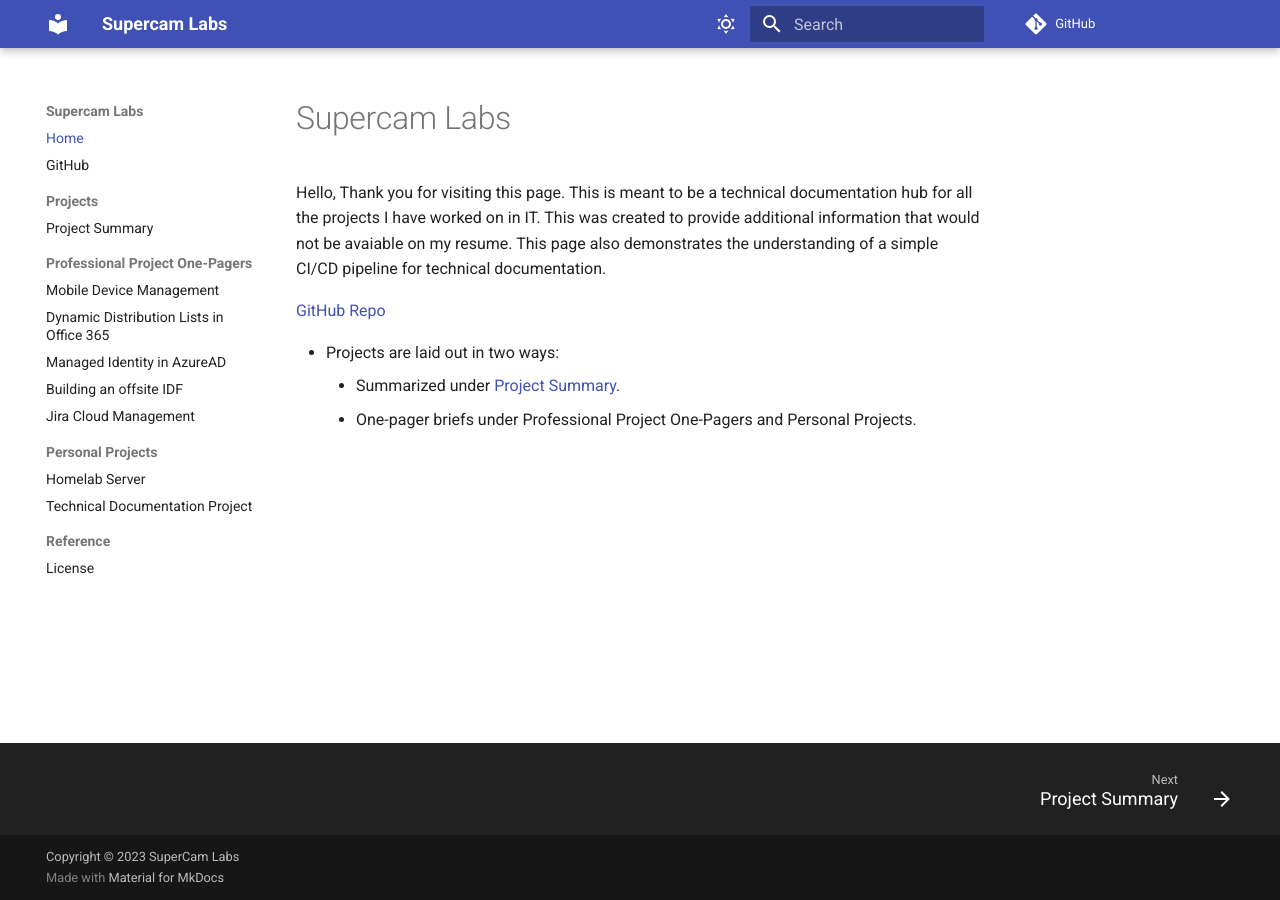
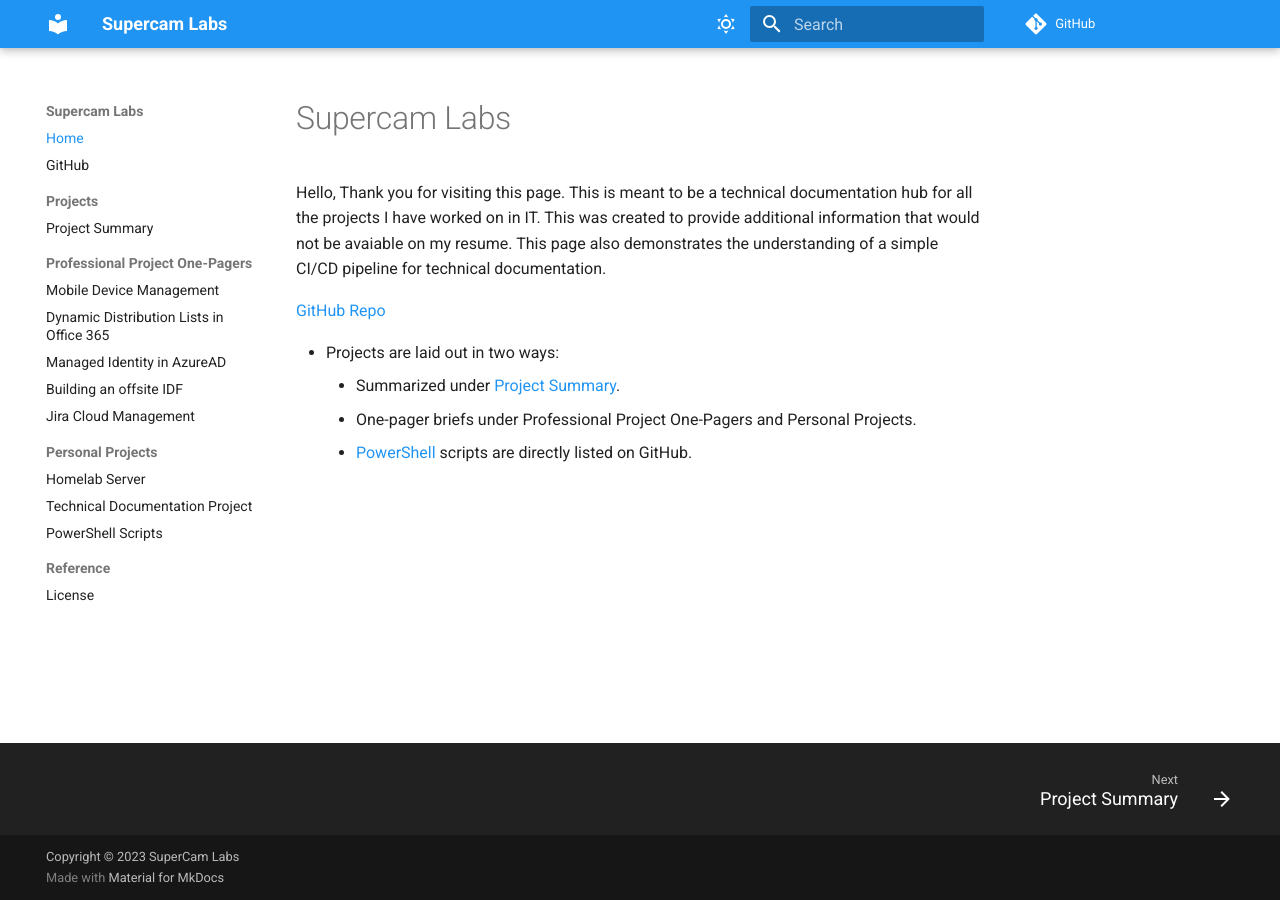
Before and after one commit to supercam/greybox, an MkDocs documentation site: the page built from docs/index.md, in a window 1280 px wide. Built offline with MkDocs 1.6.1 and Material for MkDocs 9.7.7, drawn with Linux system fonts in a browser that asks for light colours.

Commit message:
mkdocs updates
uploading diagrams + links

```diff
--- a/docs/index.md
+++ b/docs/index.md
@@ -2,8 +2,9 @@
 
 Hello, Thank you for visiting this page.  This is meant to be a technical documentation hub for all the projects I have worked on in IT.  This was created to provide additional information that would not be avaiable on my resume.  This page also demonstrates the understanding of a simple CI/CD pipeline for technical documentation.
 
-[GitHub Repo](http://github.com/supercam "GitHub")
+[GitHub Repo](http://github.com/supercam/greybox "GitHub")
 
 - Projects are laid out in two ways:
 	* Summarized under [Project Summary](https://supercam.github.io/greybox/projects/ "Project Summary").
 	* One-pager briefs under Professional Project One-Pagers and Personal Projects.
+	* [PowerShell](https://github.com/supercam/greybox/tree/c1570cdc4630352845ab886bfe1f873d34bb1f4a/homelab_platform/powershell "PowerShell") scripts are directly listed on GitHub.
--- a/mkdocs.yml
+++ b/mkdocs.yml
@@ -2,7 +2,7 @@
 site_url: https://supercam.github.io/greybox
 nav:
     - Home: index.md
-    - GitHub: https://github.com/supercam
+    - GitHub: https://github.com/supercam/greybox
     - Projects:
       - projects.md
     - Professional Project One-Pagers:
@@ -14,6 +14,7 @@
     - Personal Projects:
       - Homelab Server: studio_perforce.md
       - Technical Documentation Project: techdocs.md
+      - PowerShell Scripts: https://github.com/supercam/greybox/tree/c1570cdc4630352845ab886bfe1f873d34bb1f4a/homelab_platform/powershell
     - Reference:
       - License: license.md
 
@@ -23,6 +24,7 @@
 theme:
   palette:
     - scheme: default
+      primary: blue
       toggle:
         icon: material/weather-sunny
         name: Switch to dark mode
```
Also changed, not shown: docs/cloud_mdm.md (+2 -0 lines), docs/studio_perforce.md (+2 -0 lines), docs/assets/images/workspaceOneDiagram_002.drawio.png (added).
